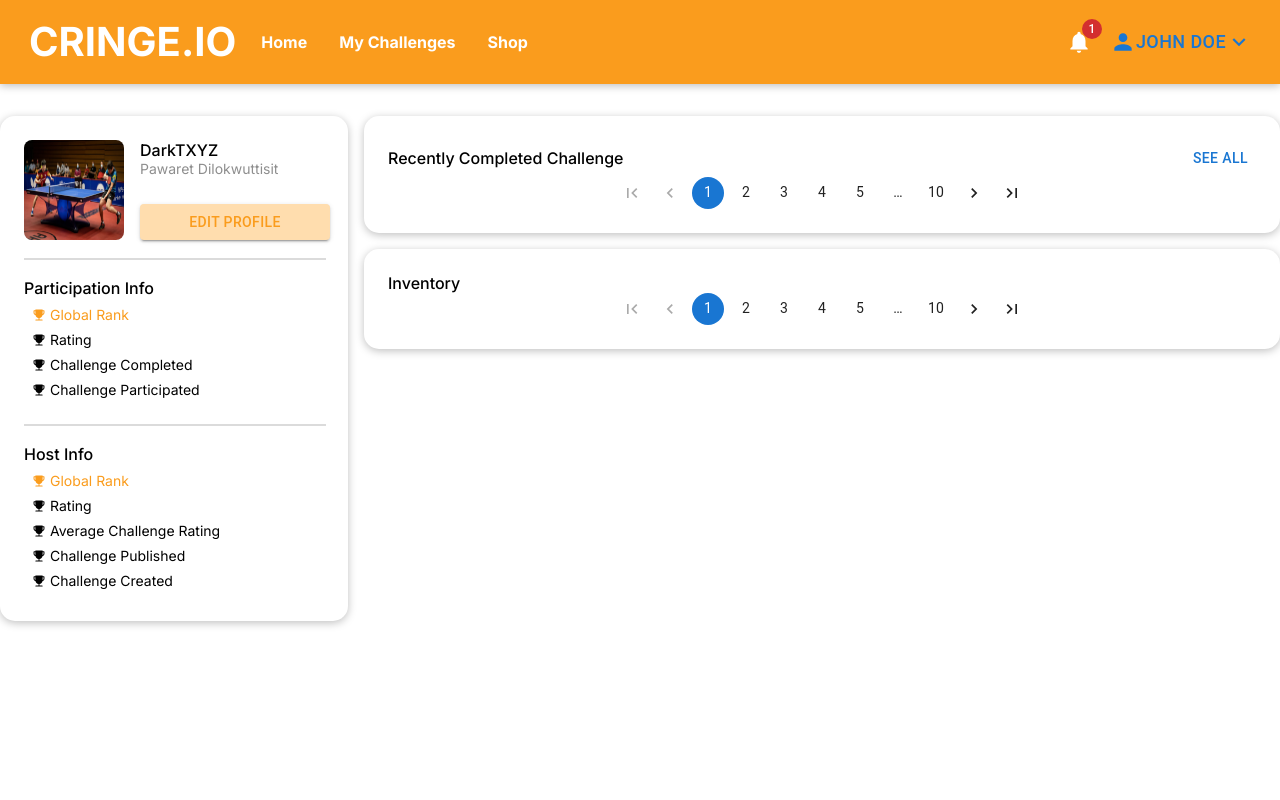
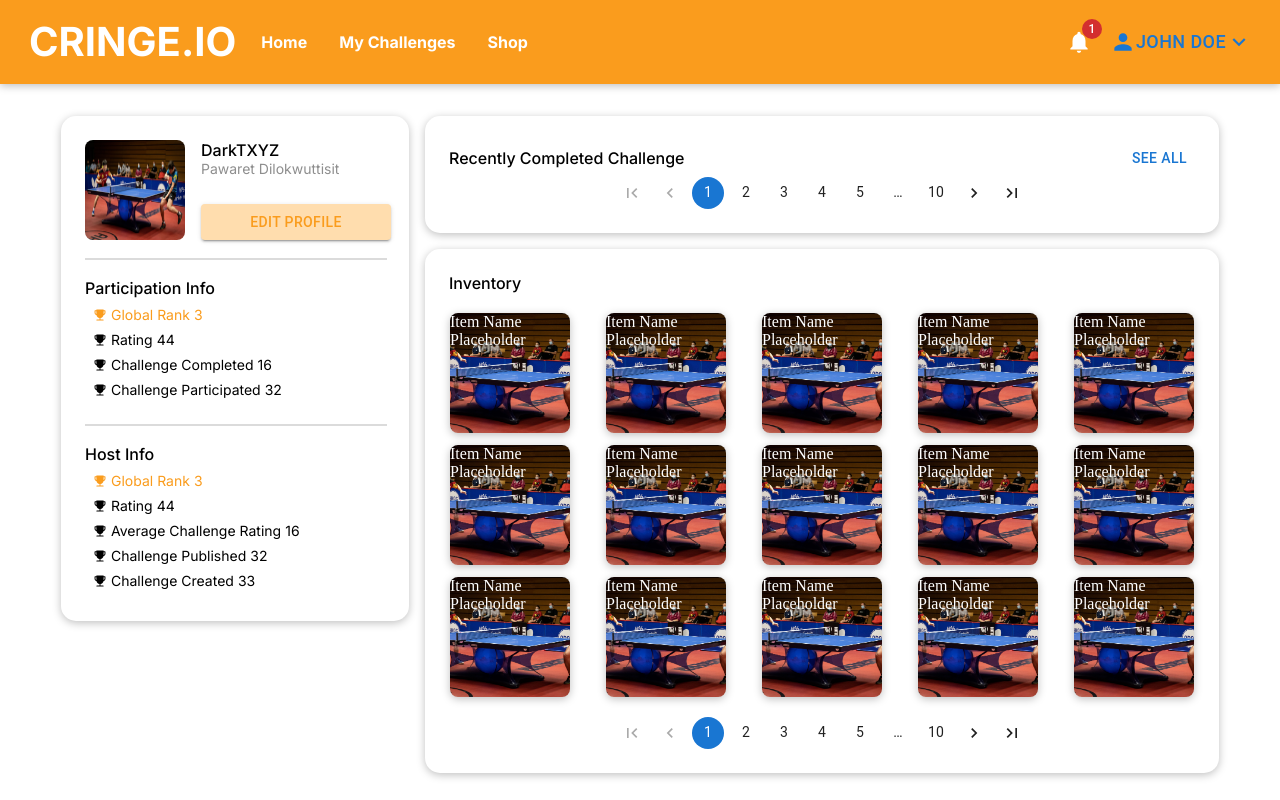
Before and after one commit to iambaangkok/challenge-organizer-frontend, a Next.js app: page /profile in a window 1280 px wide. Built offline with nearby package versions, Linux system fonts and the light colour scheme.

Commit message:
create InventoryItem

```diff
--- a/components/profile/InfoDashboard.tsx
+++ b/components/profile/InfoDashboard.tsx
@@ -13,14 +13,38 @@ const theme = createTheme({
     },
 })
 
-const pinfo = ['Global Rank', 'Rating', 'Challenge Completed', 'Challenge Participated']
-const hinfo = ['Global Rank', 'Rating', 'Average Challenge Rating', 'Challenge Published', 'Challenge Created']
+const personalInfo = {
+    'Global Rank': 3,
+    'Rating': 44,
+    'Challenge Completed': 16,
+    'Challenge Participated': 32,
+}
 
-const mapElement = (value: string, index: any) => {
-    if (value === 'Global Rank')
-        return <div key={index} className={styles.Info + ' S1Regular flex items-center space-x-1'}><AiFillTrophy /><div>{value}</div></div>
+const hostInfo = {
+    'Global Rank': 3,
+    'Rating': 44,
+    'Average Challenge Rating': 16,
+    'Challenge Published': 32,
+    'Challenge Created': 33
+}
+
+const mapElement = (value: any, index: any) => {
+    if (value[0] === 'Global Rank')
+        return (
+            <div key={index} className={styles.Info + ' S1Regular flex items-center space-x-1'}>
+                <AiFillTrophy />
+                <div>{value[0]}</div>
+                <div>{value[1]}</div>
+            </div>
+        )
     else
-        return <div key={index} className='S1Regular flex items-center space-x-1'><AiFillTrophy /><div>{value}</div></div>
+        return (
+            <div key={index} className='S1Regular flex items-center space-x-1'>
+                <AiFillTrophy />
+                <div>{value[0]}</div>
+                <div>{value[1]}</div>
+            </div>
+        )
 }
 
 export default function InfoDashboard() {
@@ -59,7 +83,7 @@ export default function InfoDashboard() {
                 <div className='TextMedium'>Participation Info</div>
                 <div className='p-2 space-y-2'>
                     {
-                        pinfo.map(mapElement)
+                        Object.entries(personalInfo).map(mapElement)
                     }
                 </div>
             </div>
@@ -70,7 +94,7 @@ export default function InfoDashboard() {
                 <div className='TextMedium'>Host Info</div>
                 <div className='p-2 space-y-2'>
                     {
-                        hinfo.map(mapElement)
+                        Object.entries(hostInfo).map(mapElement)
                     }
                 </div>
             </div>
--- a/components/profile/Inventory.tsx
+++ b/components/profile/Inventory.tsx
@@ -1,14 +1,32 @@
 import { Pagination } from '@mui/material'
 import styles from './css/Inventory.module.css'
+import InventoryItem from './InventoryItem'
 
 export default function Inventory() {
     return (
-        <div className={styles.Inventory + ' ShadowContainer p-6 flex flex-col'}>
-            <div className = 'TextMedium'>
+        <div className={styles.Inventory + ' ShadowContainer p-6 flex flex-col space-y-5'}>
+            <div className='TextMedium'>
                 Inventory
             </div>
+            <div className='grid grid-rows-3 grid-cols-5 grid-flow-row gap-x-9 gap-y-3 self-center'>
+                <InventoryItem></InventoryItem>
+                <InventoryItem></InventoryItem>
+                <InventoryItem></InventoryItem>
+                <InventoryItem></InventoryItem>
+                <InventoryItem></InventoryItem>
+                <InventoryItem></InventoryItem>
+                <InventoryItem></InventoryItem>
+                <InventoryItem></InventoryItem>
+                <InventoryItem></InventoryItem>
+                <InventoryItem></InventoryItem>
+                <InventoryItem></InventoryItem>
+                <InventoryItem></InventoryItem>
+                <InventoryItem></InventoryItem>
+                <InventoryItem></InventoryItem>
+                <InventoryItem></InventoryItem>
+            </div>
 
-            <div className = 'self-center'>
+            <div className='self-center'>
                 <Pagination count={10} color="primary" showFirstButton showLastButton />
             </div>
         </div>
--- /dev/null
+++ b/components/profile/InventoryItem.tsx
@@ -0,0 +1,21 @@
+import styles from './css/InventoryItem.module.css'
+import Image from 'next/image'
+
+export default function InventoryItem() {
+    return (
+        <div className={styles.InventoryItem + ' ShadowContainer relative overflow-hidden'}>
+            <Image
+                src='/pingpong.jpg'
+                alt={'test'}
+                fill
+                style={{
+                    objectFit: 'cover'
+                }}
+                className={styles.Img}
+            />
+            <div className='text-white'>
+                Item Name Placeholder
+            </div>
+        </div>
+    )
+}
--- /dev/null
+++ b/components/profile/css/InventoryItem.module.css
@@ -0,0 +1,10 @@
+.InventoryItem {
+    width: 120px;
+    height: 120px;
+    border-radius: 8px;
+}
+
+.Img {
+    z-index: -1;
+    transition: 0.2s ease-in;
+}
--- a/pages/profile/index.module.css
+++ b/pages/profile/index.module.css
@@ -3,5 +3,5 @@
 }
 
 .Right {
-    width: 948px;
+    width: 794px;
 }
```
Also changed, not shown: 1 other file (tests, documents, lock files or other folders).
